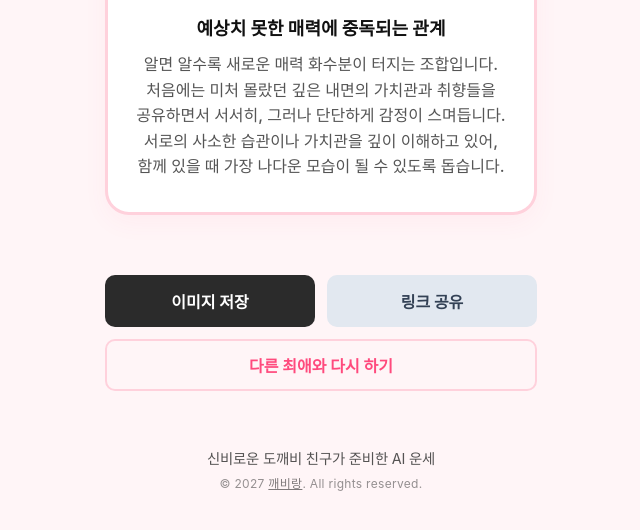
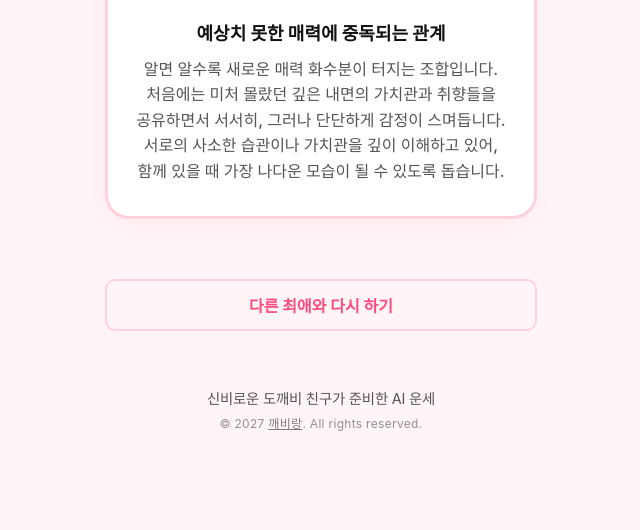
Before and after one commit to daisyhkkim-stack/kkaebirang, a website: page favorResult.html in a window 1280 px wide. Shown: the part 304-834 px from the top of the page, without its empty margins (319-959 px from the left). After the commit the page ends 800 px from the top, so only its background shows below. Drawn offline with Linux system fonts and the light colour scheme; a web font is replaced by a local one.

Commit message:
이미지및공유제거

```diff
--- a/favorResult.html
+++ b/favorResult.html
@@ -33,10 +33,10 @@
 
       <!-- ACTION BUTTONS AREA -->
       <footer class="action-container">
-        <div class="button-row">
+        <!-- <div class="button-row">
           <button id="saveBtn" class="action-btn save">이미지 저장</button>
           <button id="shareBtn" class="action-btn share">링크 공유</button>
-        </div>
+        </div> -->
         <button id="retryBtn" class="retry-btn">다른 최애와 다시 하기</button>
       </footer>
 
```
